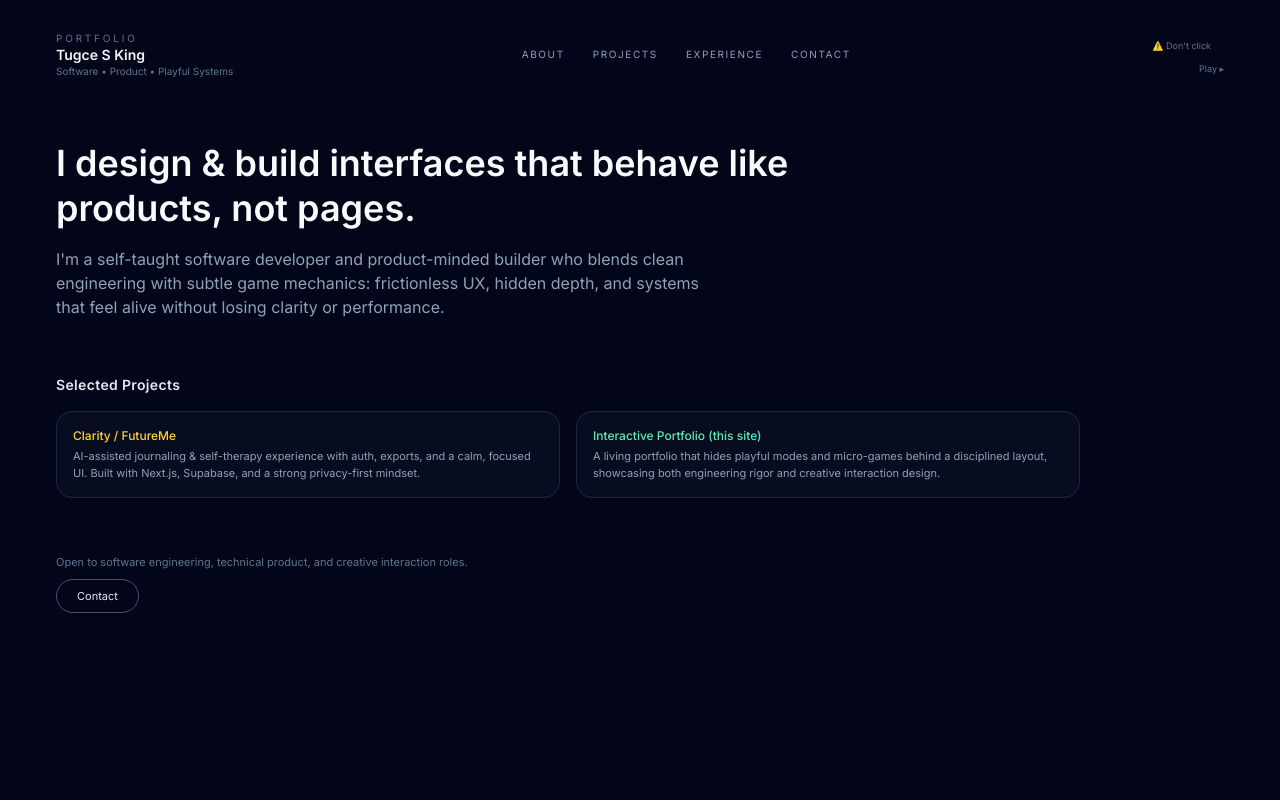
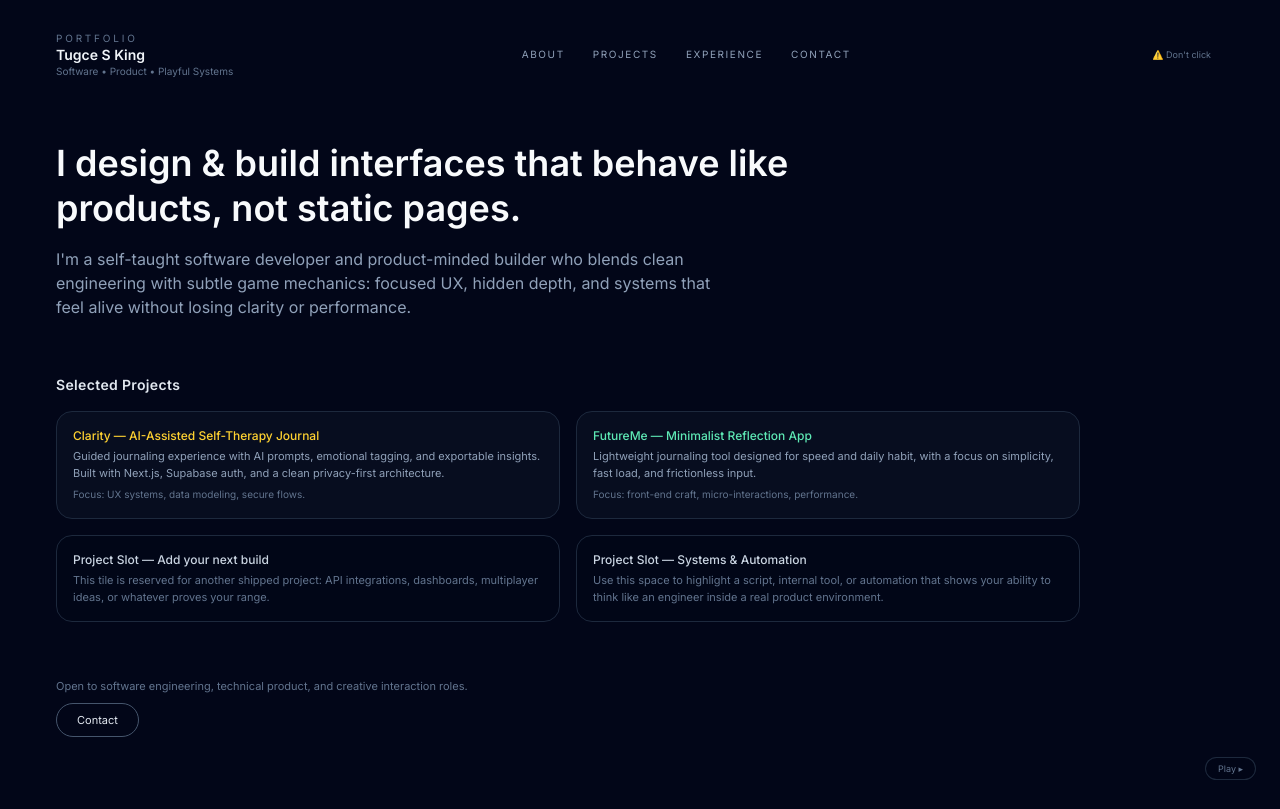
Before and after one commit to KingTugce/tugce-portfolio, a Next.js app: page / in a window 1280 px wide. Built offline with nearby package versions, Linux system fonts and the light colour scheme.

Commit message:
keep this one also

```diff
--- a/src/app/page.tsx
+++ b/src/app/page.tsx
@@ -32,70 +32,93 @@ export default function Home() {
           </a>
         </nav>
 
-        {/* Subtle playful hooks */}
-        <div className="flex flex-col items-end gap-1">
+        {/* Subtle secret hook */}
+        <div className="flex items-center">
           <button
             className="text-[9px] text-slate-500 hover:text-amber-300 border border-transparent hover:border-amber-400/70 rounded-full px-3 py-1 transition-all"
           >
             ⚠️ Don&apos;t click
           </button>
-          <button
-            className="text-[9px] text-slate-500 hover:text-emerald-300 transition-colors"
-          >
-            Play ▸
-          </button>
         </div>
       </header>
 
       {/* Hero / About */}
-      <section
-        id="about"
-        className="max-w-4xl flex flex-col gap-4 mb-14"
-      >
+      <section id="about" className="max-w-4xl flex flex-col gap-4 mb-14">
         <h1 className="text-3xl md:text-4xl font-semibold text-slate-50 leading-tight">
           I design & build interfaces that behave like products,
-          not pages.
+          not static pages.
         </h1>
         <p className="text-sm md:text-base text-slate-400 max-w-2xl">
           I&apos;m a self-taught software developer and product-minded builder
           who blends clean engineering with subtle game mechanics:
-          frictionless UX, hidden depth, and systems that feel alive without
+          focused UX, hidden depth, and systems that feel alive without
           losing clarity or performance.
         </p>
       </section>
 
-      {/* Projects preview */}
+      {/* Projects */}
       <section id="projects" className="max-w-5xl space-y-4 mb-14">
         <h2 className="text-sm font-semibold text-slate-200 tracking-wide">
           Selected Projects
         </h2>
+
         <div className="grid md:grid-cols-2 gap-4">
+          {/* Clarity */}
           <div className="border border-slate-800 rounded-2xl p-4 bg-slate-900/40 hover:bg-slate-900/70 transition-colors">
             <p className="text-xs text-amber-300 font-medium mb-1">
-              Clarity / FutureMe
+              Clarity — AI-Assisted Self-Therapy Journal
             </p>
-            <p className="text-[11px] text-slate-400">
-              AI-assisted journaling & self-therapy experience with auth,
-              exports, and a calm, focused UI. Built with Next.js, Supabase,
-              and a strong privacy-first mindset.
+            <p className="text-[11px] text-slate-400 mb-1.5">
+              Guided journaling experience with AI prompts, emotional tagging,
+              and exportable insights. Built with Next.js, Supabase auth, and a
+              clean privacy-first architecture.
+            </p>
+            <p className="text-[10px] text-slate-500">
+              Focus: UX systems, data modeling, secure flows.
             </p>
           </div>
 
+          {/* FutureMe */}
           <div className="border border-slate-800 rounded-2xl p-4 bg-slate-900/40 hover:bg-slate-900/70 transition-colors">
             <p className="text-xs text-emerald-300 font-medium mb-1">
-              Interactive Portfolio (this site)
+              FutureMe — Minimalist Reflection App
             </p>
-            <p className="text-[11px] text-slate-400">
-              A living portfolio that hides playful modes and micro-games
-              behind a disciplined layout, showcasing both engineering rigor
-              and creative interaction design.
+            <p className="text-[11px] text-slate-400 mb-1.5">
+              Lightweight journaling tool designed for speed and daily habit,
+              with a focus on simplicity, fast load, and frictionless input.
+            </p>
+            <p className="text-[10px] text-slate-500">
+              Focus: front-end craft, micro-interactions, performance.
+            </p>
+          </div>
+
+          {/* Placeholder: more coding projects */}
+          <div className="border border-slate-800 rounded-2xl p-4 bg-slate-950/40">
+            <p className="text-xs text-slate-300 font-medium mb-1">
+              Project Slot — Add your next build
+            </p>
+            <p className="text-[11px] text-slate-500">
+              This tile is reserved for another shipped project:
+              API integrations, dashboards, multiplayer ideas, or
+              whatever proves your range.
+            </p>
+          </div>
+
+          <div className="border border-slate-800 rounded-2xl p-4 bg-slate-950/40">
+            <p className="text-xs text-slate-300 font-medium mb-1">
+              Project Slot — Systems & Automation
+            </p>
+            <p className="text-[11px] text-slate-500">
+              Use this space to highlight a script, internal tool,
+              or automation that shows your ability to think like an
+              engineer inside a real product environment.
             </p>
           </div>
         </div>
       </section>
 
       {/* Contact */}
-      <section id="contact" className="max-w-4xl">
+      <section id="contact" className="max-w-4xl mb-10">
         <p className="text-[11px] text-slate-500 mb-2">
           Open to software engineering, technical product, and creative
           interaction roles.
@@ -107,6 +130,13 @@ export default function Home() {
           Contact
         </a>
       </section>
+
+      {/* Play hook — subtle bottom-right */}
+      <button
+        className="fixed bottom-5 right-6 text-[9px] text-slate-500 hover:text-emerald-300 bg-slate-950/70 border border-slate-700/60 hover:border-emerald-400/70 rounded-full px-3 py-1 backdrop-blur-sm transition-all"
+      >
+        Play ▸
+      </button>
     </main>
   );
 }
```
